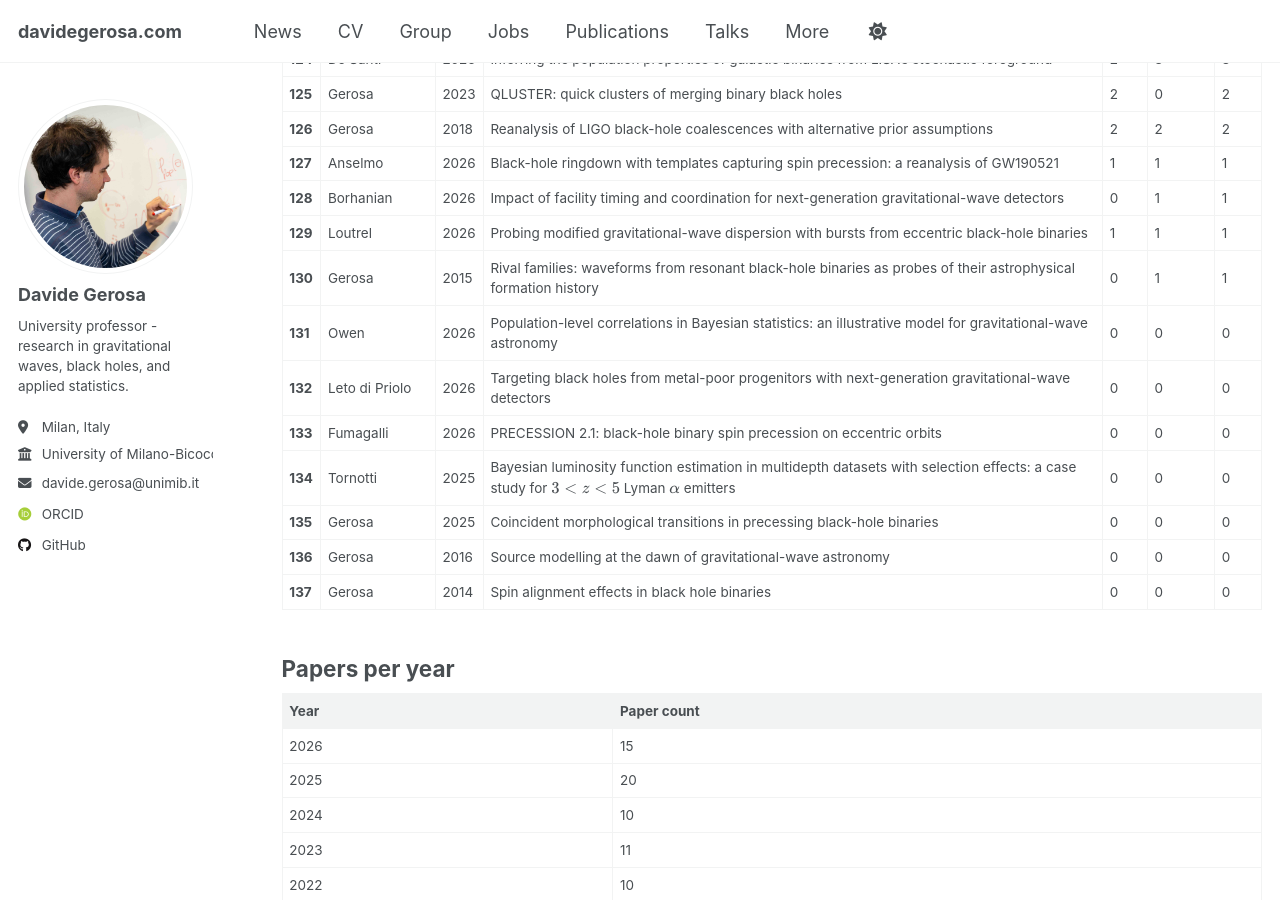
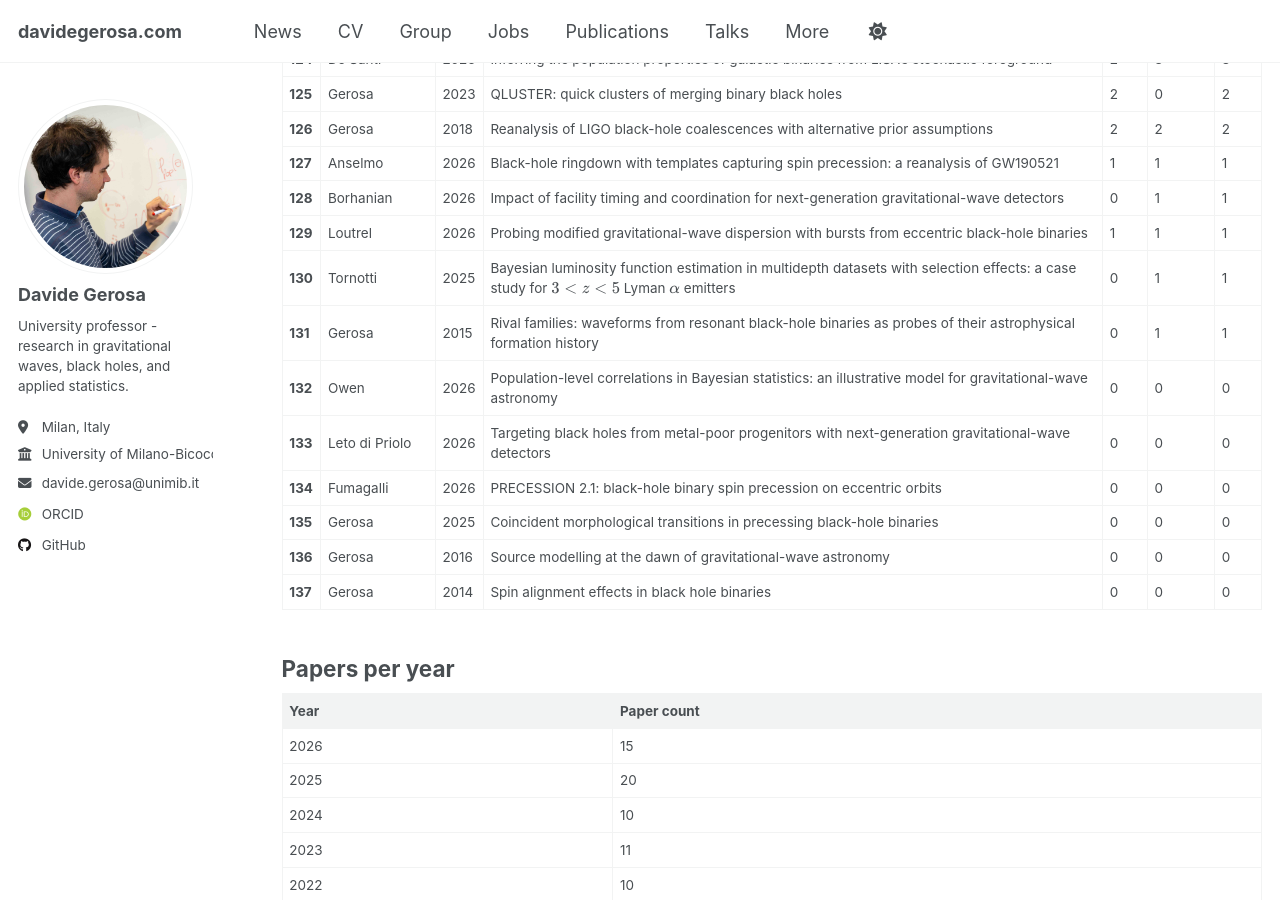
Before and after one commit to dgerosa/website, a Jekyll site: the page built from _pages/citations.md, in a window 1280 px wide and 900 px high, scrolled down 5491 px. Built offline with Jekyll 4.4.1, drawn with Linux system fonts in a browser that asks for light colours; some web fonts are replaced; some of the changed text lies outside the part shown.

Commit message:
Website update from workflow

```diff
--- a/_pages/_citations.md
+++ b/_pages/_citations.md
@@ -138,11 +138,11 @@
 | **127** | Anselmo | 2026 | Black-hole ringdown with templates capturing spin precession: a reanalysis of GW190521 | 1 | 1 | 1 |
 | **128** | Borhanian | 2026 | Impact of facility timing and coordination for next-generation gravitational-wave detectors | 0 | 1 | 1 |
 | **129** | Loutrel | 2026 | Probing modified gravitational-wave dispersion with bursts from eccentric black-hole binaries | 1 | 1 | 1 |
-| **130** | Gerosa | 2015 | Rival families: waveforms from resonant black-hole binaries as probes of their astrophysical formation history | 0 | 1 | 1 |
-| **131** | Owen | 2026 | Population-level correlations in Bayesian statistics: an illustrative model for gravitational-wave astronomy | 0 | 0 | 0 |
-| **132** | Leto di Priolo | 2026 | Targeting black holes from metal-poor progenitors with next-generation gravitational-wave detectors | 0 | 0 | 0 |
-| **133** | Fumagalli | 2026 | PRECESSION 2.1: black-hole binary spin precession on eccentric orbits | 0 | 0 | 0 |
-| **134** | Tornotti | 2025 | Bayesian luminosity function estimation in multidepth datasets with selection effects: a case study for $$3<z<5$$ Lyman $$\alpha$$ emitters | 0 | 0 | 0 |
+| **130** | Tornotti | 2025 | Bayesian luminosity function estimation in multidepth datasets with selection effects: a case study for $$3<z<5$$ Lyman $$\alpha$$ emitters | 0 | 1 | 1 |
+| **131** | Gerosa | 2015 | Rival families: waveforms from resonant black-hole binaries as probes of their astrophysical formation history | 0 | 1 | 1 |
+| **132** | Owen | 2026 | Population-level correlations in Bayesian statistics: an illustrative model for gravitational-wave astronomy | 0 | 0 | 0 |
+| **133** | Leto di Priolo | 2026 | Targeting black holes from metal-poor progenitors with next-generation gravitational-wave detectors | 0 | 0 | 0 |
+| **134** | Fumagalli | 2026 | PRECESSION 2.1: black-hole binary spin precession on eccentric orbits | 0 | 0 | 0 |
 | **135** | Gerosa | 2025 | Coincident morphological transitions in precessing black-hole binaries | 0 | 0 | 0 |
 | **136** | Gerosa | 2016 | Source modelling at the dawn of gravitational-wave astronomy | 0 | 0 | 0 |
 | **137** | Gerosa | 2014 | Spin alignment effects in black hole binaries | 0 | 0 | 0 |
```
Also changed, not shown: other parts of _pages/_citations.md (+7 -7 lines), _pages/_group.md (+1 -1 lines), _pages/_publications.md (+1 -1 lines), _pages/_talks.md (+1 -1 lines).
